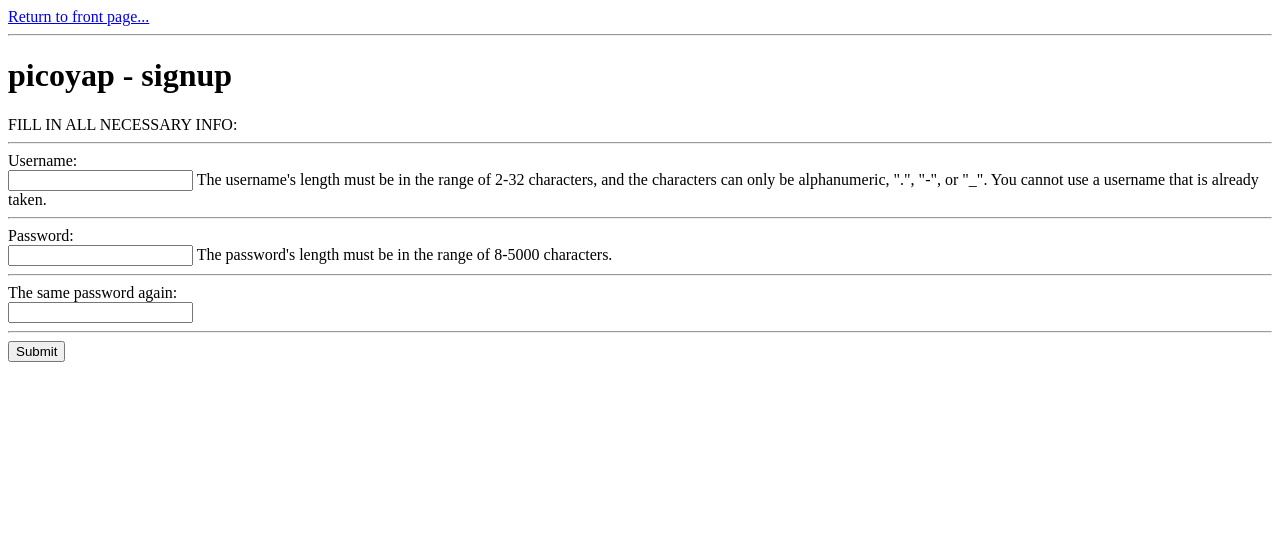
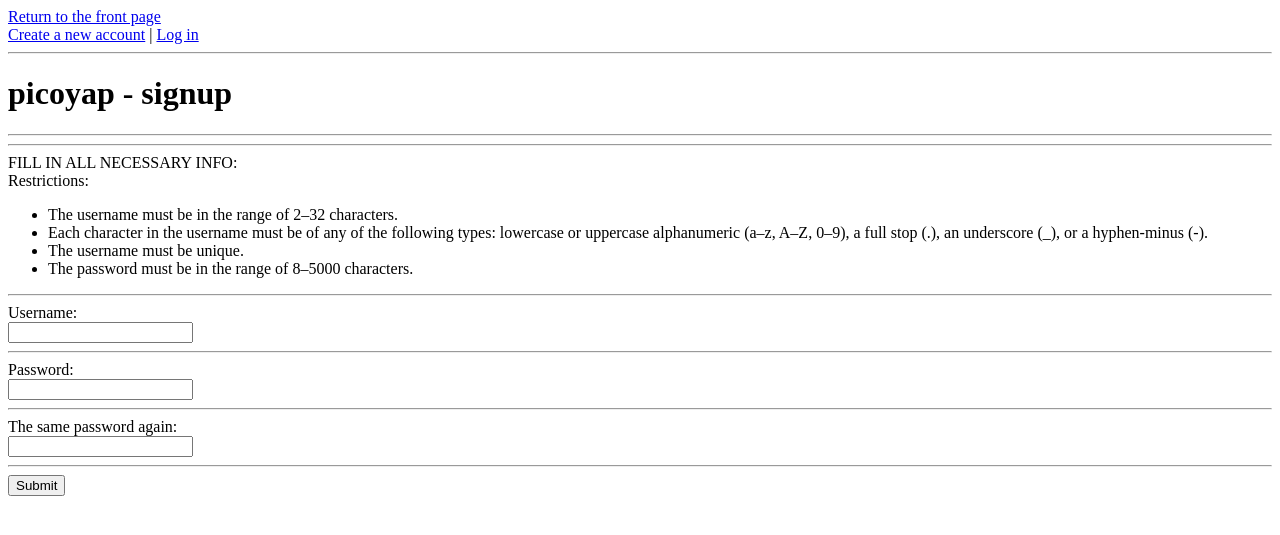
Before and after one commit to jannesoukka/picoyap, a Flask app: page /signup in a window 1280 px wide. Shown: the top 535 px of the page. Run offline with Flask 3, Linux system fonts and the light colour scheme.

Commit message:
Added base template and modified other templates accordingly. Added verbose limit descriptions to errors.py. routes.py and some templates now use this functionality.

```diff
--- a/errors.py
+++ b/errors.py
@@ -6,6 +6,9 @@ limits["username"] = {}
 limits["username"]["lenmax"] = 32
 limits["username"]["lenmin"] = 2
 limits["username"]["regex"] = "^[\w._\-]{2,32}$"
+limits["password"] = {}
+limits["password"]["lenmax"] = 5000
+limits["password"]["lenmin"] = 8
 limits["femtoyap_topic"] = {}
 limits["femtoyap_topic"]["lenmax"] = 32
 limits["femtoyap_topic"]["lenmin"] = 1
@@ -17,17 +20,46 @@ limits["zeptoyap_content"] = {}
 limits["zeptoyap_content"]["lenmax"] = 5000
 limits["zeptoyap_content"]["lenmin"] = 1
 
+verbose_limits = {}
+verbose_limits["username"] = {}
+verbose_limits["username"]["range"] = "The username must be in the range of " \
+                                      + f"{limits['username']['lenmin']}–{limits['username']['lenmax']} characters."
+verbose_limits["username"]["regex"] = "Each character in the username must be of any of the following types: " \
+                                      "lowercase or uppercase alphanumeric (a–z, A–Z, 0–9), a full stop (.), an underscore (_), or a hyphen-minus (-)."
+verbose_limits["username"]["unique"] = "The username must be unique."
+verbose_limits["password"] = {}
+verbose_limits["password"]["range"] = "The password must be in the range of " \
+                                      + f"{limits['password']['lenmin']}–{limits['password']['lenmax']} characters."
+verbose_limits["femtoyap_topic"] = {}
+verbose_limits["femtoyap_topic"]["range"] = "The topic of the femtoyap must be in the range of " \
+                                            + f"{limits['femtoyap_topic']['lenmin']}–{limits['femtoyap_topic']['lenmax']} characters."
+verbose_limits["femtoyap_topic"]["regex"] = "Each character in the topic of the femtoyap must be of any of the following types: " \
+                                            "lowercase alphanumeric (a–z, 0–9), an underscore (_), or a hyphen-minus (-)"
+verbose_limits["femtoyap_topic"]["unique"] = "The topic of the femtoyap must be unique."
+verbose_limits["attoyap_title"] = {}
+verbose_limits["attoyap_title"]["range"] = "The title of the attoyap must be in the range of " \
+                                            + f"{limits['attoyap_title']['lenmin']}–{limits['attoyap_title']['lenmax']} characters."
+verbose_limits["zeptoyap_content"] = {}
+verbose_limits["zeptoyap_content"]["range"] = "The zeptoyap must be in the range of " \
+                                              + f"{limits['zeptoyap_content']['lenmin']}–{limits['zeptoyap_content']['lenmax']} characters."
+
 error_msgs = {}
 error_msgs["username"] = {}
+error_msgs["username"]["exist"] = "The username does not exist!"
 error_msgs["username"]["lenmax"] = f"The username is too long, over {limits['username']['lenmax']} characters!"
 error_msgs["username"]["lenmin"] = f"The username is too short, less than {limits['username']['lenmin']} characters!"
 error_msgs["username"]["regex"] = "The username has invalid character(s)!"
-error_msgs["username"]["taken"] = "The username is already taken!"
+error_msgs["username"]["unique"] = "The username is already taken!"
+error_msgs["password"] = {}
+error_msgs["password"]["lenmax"] = f"The password is too long, over {limits['password']['lenmax']} characters!"
+error_msgs["password"]["lenmin"] = f"The password is too short, less than {limits['password']['lenmin']} characters!"
+error_msgs["password"]["match"] = "The password inputs do not match!"
+error_msgs["password"]["wrong"] = "The password is incorrect!"
 error_msgs["femtoyap_topic"] = {}
 error_msgs["femtoyap_topic"]["lenmax"] = f"The femtoyap topic name is too long, over {limits['femtoyap_topic']['lenmax']} characters!"
 error_msgs["femtoyap_topic"]["lenmin"] = f"The femtoyap topic name is too short, less than {limits['femtoyap_topic']['lenmin']} characters!"
 error_msgs["femtoyap_topic"]["regex"] = "The femtoyap topic name has invalid character(s)!"
-error_msgs["femtoyap_topic"]["taken"] = "The femtoyap topic name is already taken!"
+error_msgs["femtoyap_topic"]["unique"] = "The femtoyap topic name is already taken!"
 error_msgs["attoyap_title"] = {}
 error_msgs["attoyap_title"]["lenmax"] = f"The attoyap title is too long, over {limits['attoyap_title']['lenmax']} characters!"
 error_msgs["attoyap_title"]["lenmin"] = f"The attoyap title is too short, less than {limits['attoyap_title']['lenmin']} characters!"
@@ -52,6 +84,9 @@ def check_errors(restriction_target, sample):
                 flash(error_msgs[restriction_target][limit], "error")
     return has_errors
 
+def get_restrictions(restriction_target):
+    return [restriction for restriction in verbose_limits[restriction_target].values()]
+
 def render_error(message, suggestion_name=None, suggested_path=None):
     if suggestion_name and not suggested_path:
         suggested_path = "/" + suggestion_name
--- a/routes.py
+++ b/routes.py
@@ -49,9 +49,11 @@ def attoyap(femtoyap_id, attoyap_id):
 
 @app.route("/signup", methods=["GET", "POST"])
 def signup():
+    restrictions = errors.get_restrictions("username")
+    restrictions.extend(errors.get_restrictions("password"))
     if request.method == "GET":
         users.csrf_new()
-        return render_template("signup.html")
+        return render_template("signup.html", restrictions=restrictions)
     else:
         if not users.csrf_check():
             abort(403)
@@ -91,10 +93,12 @@ def logout():
 
 @app.route("/femtoyaps/<int:femtoyap_id>/attoyaps/create", methods=["GET", "POST"])
 def create_attoyap(femtoyap_id):
+    restrictions = errors.get_restrictions("attoyap_title")
+    restrictions.extend(errors.get_restrictions("zeptoyap_content"))
     if request.method == "GET":
         if not users.is_logged_in():
             return errors.render_error("You must be logged in to create attoyaps!", "login")
-        return render_template("create_attoyap.html", femtoyap_id=femtoyap_id)
+        return render_template("create_attoyap.html", femtoyap_id=femtoyap_id, restrictions=restrictions)
     else:
         if not users.csrf_check():
             abort(403)
@@ -104,7 +108,7 @@ def create_attoyap(femtoyap_id):
             attoyap_errors = errors.check_errors("attoyap_title", attoyap_title)
             zeptoyap_errors = errors.check_errors("zeptoyap_content", zeptoyap_content)
             if attoyap_errors or zeptoyap_errors:
-                return render_template("create_attoyap.html", femtoyap_id=femtoyap_id)
+                return render_template("create_attoyap.html", femtoyap_id=femtoyap_id, restrictions=restrictions)
             username = session["username"]
             user_id = users.get_user_id(username)
             attoyap_id = content.create_attoyap(femtoyap_id, attoyap_title, user_id)
@@ -113,11 +117,12 @@ def create_attoyap(femtoyap_id):
 
 @app.route("/femtoyaps/<int:femtoyap_id>/attoyaps/<int:attoyap_id>/zeptoyaps/create", methods=["GET", "POST"])
 def create_zeptoyap(femtoyap_id, attoyap_id):
+    restrictions = errors.get_restrictions("zeptoyap_content")
     if request.method == "GET":
         if not users.is_logged_in():
             return errors.render_error("You must be logged in to create zeptoyaps!", "login")
         else:
-            return render_template("create_zeptoyap.html", femtoyap_id=femtoyap_id, attoyap_id=attoyap_id)
+            return render_template("create_zeptoyap.html", femtoyap_id=femtoyap_id, attoyap_id=attoyap_id, restrictions=restrictions)
     else:
         if not users.csrf_check():
             abort(403)
@@ -125,7 +130,7 @@ def create_zeptoyap(femtoyap_id, attoyap_id):
             zeptoyap_content = request.form["zeptoyap_content"]
             zeptoyap_errors = errors.check_errors("zeptoyap_content", zeptoyap_content)
             if zeptoyap_errors:
-                return render_template("create_zeptoyap.html", femtoyap_id=femtoyap_id, attoyap_id=attoyap_id)
+                return render_template("create_zeptoyap.html", femtoyap_id=femtoyap_id, attoyap_id=attoyap_id, restrictions=restrictions)
             username = session["username"]
             user_id = users.get_user_id(username)
             content.create_zeptoyap(attoyap_id, zeptoyap_content, user_id)
--- /dev/null
+++ b/templates/base.html
@@ -0,0 +1,48 @@
+<!DOCTYPE html>
+<html>
+    <head>
+        <title>{% block title %}{% endblock %} - picoyap</title>
+    </head>
+    <body>
+        <div class="quick_links">
+            <a href="/">Return to the front page</a>
+            {% block quick_links %}{% endblock %}
+        </div>
+
+        <div class="login">
+            {% if session.username %}
+                Logged in as {{ session.username }} | <a href="/logout">Log out</a>
+            {% else %}
+                <a href="/signup">Create a new account</a> | <a href="/login">Log in</a>
+            {% endif %}
+        </div>
+
+        <hr>
+
+        <div class="header">
+            <h1>
+                picoyap - {% block header %}{% endblock %}
+            </h1>
+        </div>
+
+        <hr>
+
+        <div class="flashes">
+            {% with messages = get_flashed_messages() %}
+                {% if messages %}
+                    <ul>
+                        {% for message in messages %}
+                            <li>{{ message }}</li>
+                        {% endfor %}
+                    </ul>
+                {% endif %}
+            {% endwith %}
+        </div>
+
+        <hr>
+
+        <div class="content">
+            {% block content %}{% endblock %}
+        </div>
+    </body>
+</html>
--- a/templates/signup.html
+++ b/templates/signup.html
@@ -1,24 +1,27 @@
+{% extends "base.html" %}
+{% block title %}signup{% endblock %}
+{% block quick_links %}{% endblock %}
+{% block header %}signup{% endblock %}
+{% block content %}
     <form action="/signup" method="POST">
-<title>picoyap - signup</title>
-<a href="/">Return to front page...</a>
-{% if session.username %}
- | Logged in as {{ session.username }} | <a href="/logout">Log out...</a>
-{% endif %}
-<hr>
-<h1>picoyap - signup</h1>
         FILL IN ALL NECESSARY INFO:
+        <div class="restrictions">
+            Restrictions:
+            <ul>
+                {% for restriction in restrictions %}
+                    <li>{{ restriction }}</li>
+                {% endfor %}
+            </ul>
+        </div>
         <hr>
         Username:<br>
-<input type="text" name="username" pattern="^[\w._\-]{2,32}$" required>
-The username's length must be in the range of 2-32 characters, and the characters can only be alphanumeric, ".", "-", or "_".
-You cannot use a username that is already taken.
+        <input type="text" name="username">
         <hr>
         Password:<br>
-<input type="password" name="password" minlength="8" maxlength="5000" required>
-The password's length must be in the range of 8-5000 characters.
+        <input type="password" name="password">
         <hr>
         The same password again:<br>
-<input type="password" name="password_again" minlength="8" maxlength="5000" required>
+        <input type="password" name="password_again">
         <hr>
         {% if session.username %}
             <input type="submit" name="Attempt logout and signup">
@@ -27,3 +30,4 @@ The same password again:<br>
         {% endif %}
         <input type="hidden" name="csrf_token" value="{{ session.csrf_token }}">
     </form>
+{% endblock %}
```
Also changed, not shown: templates/attoyap.html (+11 -14 lines), templates/create_attoyap.html (+16 -13 lines), templates/create_zeptoyap.html (+17 -13 lines), templates/femtoyap.html (+12 -15 lines), templates/index.html (+6 -14 lines), templates/login.html (+8 -9 lines), templates/logout.html (+6 -4 lines). Lines whose indentation alone changed are shown as unchanged.
